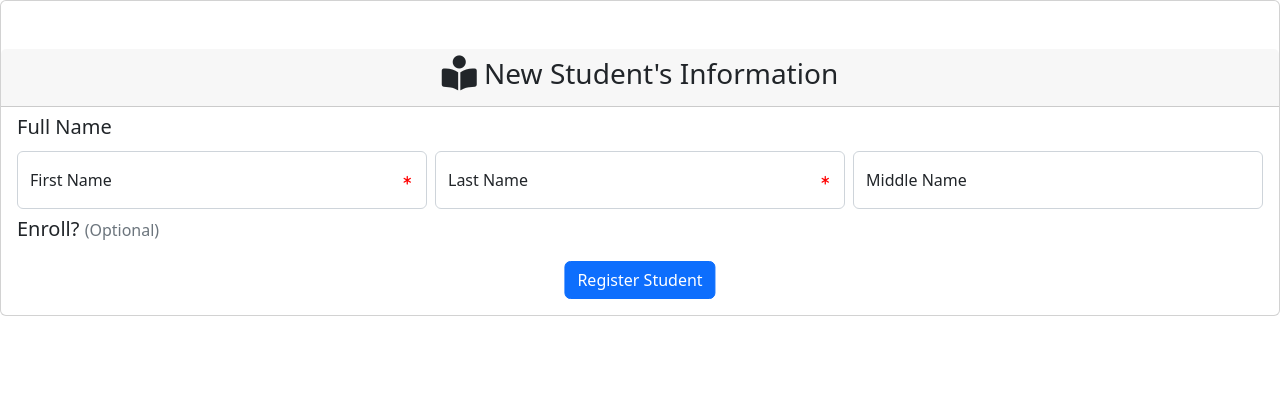
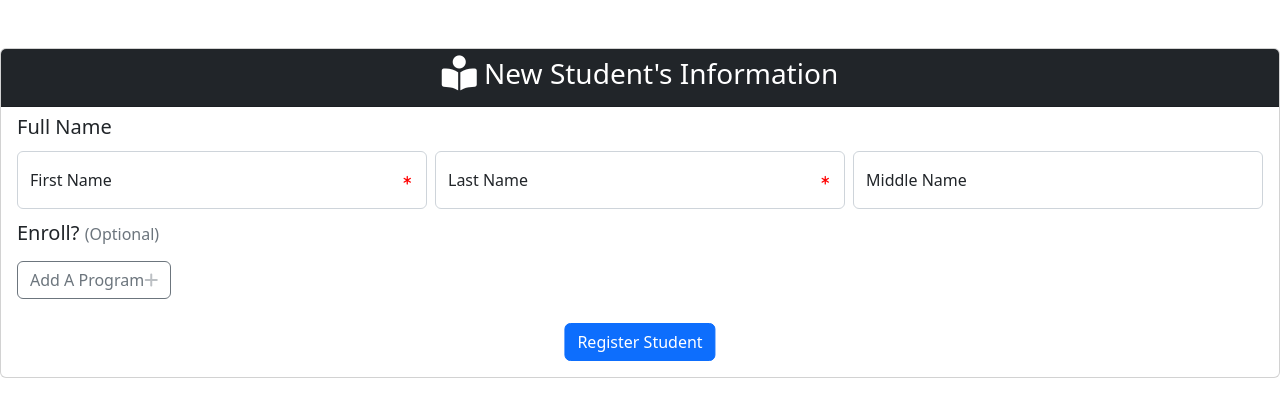
Before and after one commit to dangliseth/cs50_FinalProject, a Flask app: template app/routes/admin/templates/add_student.html in a window 1280 px wide. Shown: the part 68-485 px from the top of the page. Run offline with Flask 3, Linux system fonts and the light colour scheme; the template is opened without the code that fills it, so the values that code supplies are empty; some libraries are stand-ins or nearby versions; some web fonts are replaced.

Commit message:
add student page in-progress.

```diff
--- a/app/routes/admin/admin.py
+++ b/app/routes/admin/admin.py
@@ -137,6 +137,8 @@ def add_program():
     return render_template("home.html")
 
 @bp.route("/students/add", methods=["GET", "POST"])
+@admin_required
 def add_student():
-    all_students = db.query(Students).all()
-    return render_template("add_student.html", students=Students, studentprograms=StudentPrograms, all_students=all_students)
+    programNames = db.query(Programs.name).all()
+    programNames = [program[0] for program in programNames]  # Extract names from tuples
+    return render_template("add_student.html", studentprograms=StudentPrograms, programNames=programNames)
--- a/app/routes/admin/static/script.js
+++ b/app/routes/admin/static/script.js
@@ -61,6 +61,33 @@ $("button#add-subject-btn").on("click", () => {
     container.append(clone);
 });
 
+$("form#add-student").on("click", "button#add-enrollment-btn", function() {
+    const container = $("#enrollment-container");
+    const btn = $(this);
+
+
+
+    const newElement = `<div class="col-md d-flex">
+                        <select class="form-select">
+                            <option value="" selected>Select a Program</option>
+                            {% for prog in programNames %}
+                                <option value="{{ prog }}">{{ prog }}</option>
+                            {% endfor %}
+                        </select>
+                        <button type="button" class="btn btn-sm ms-2" id="delete-enroll-program">
+                            <i class="fa-solid fa-minus"></i>
+                        </button>
+                    </div>`;
+    container.prepend(newElement);
+
+
+    if (container.children().length >= 2) {
+        btn.remove();
+    } else {
+        container.before(btn);
+    };
+});
+
 $("form#add-programForm").on("submit", (event) => {
     console.log("Form submission intercepted!"); // Debug log
     event.preventDefault();
@@ -93,10 +120,3 @@ $("form#add-programForm").on("submit", (event) => {
         }, 3000);
     });
 });
-
-// Use event delegation on the container to handle events for all select elements,
-// including ones that are added dynamically.
-$("#add-programForm").on("change", "select", (event) => {
-    // Find the placeholder option within the specific select that was changed and disable it.
-    $(event.target).find('option[value=""]').prop("disabled", true);
-});
--- a/app/routes/admin/static/styles.css
+++ b/app/routes/admin/static/styles.css
@@ -0,0 +1,7 @@
+button#delete-enroll-program {
+    color: red;
+}
+button#delete-enroll-program:hover {
+    background-color: red;
+    color: white;
+}
--- a/app/routes/admin/templates/add_student.html
+++ b/app/routes/admin/templates/add_student.html
@@ -2,13 +2,15 @@
 
 {% block title %} | Add a Student{% endblock %}
 
+{% block styles %}<link rel="stylesheet" href="{{ url_for('admin.static', filename='styles.css') }}">{% endblock%}
+
 {% block body %}
-    <div class="card card-shadow pt-5">
-        <div class="card-header d-flex align-items-center">
+    <div class="card card-shadow mt-5">
+        <div class="card-header text-bg-dark d-flex align-items-center">
             <h3 class="card-title mx-auto"><i class="fa-solid fa-book-open-reader fa-lg"></i> New Student's Information</h3>
         </div>
         <div class="card-body">
-            <form action="{{ url_for('admin.add_student') }}" method="post" class="g-4 align-items-center">
+            <form action="{{ url_for('admin.add_student') }}" method="post" class="g-4 align-items-center" id="add-student">
                 <div class="row g-2">
                     <h5 class="card-subtitle py-1">
                         Full Name
@@ -38,13 +40,16 @@
                         </div>
                     </div>
                 </div>
-                <div class="row py-2">
-                    <h5 class="card-subtitle py-1">
-                        Enroll? <span class="text-muted fs-6">(Optional)</span>
-                    </h5>
+                <h5 class="card-subtitle py-3">
+                    Enroll? <span class="text-muted fs-6">(Optional)</span>
+                </h5>
+                <button type="button" id="add-enrollment-btn" class="btn btn-outline-secondary">Add A Program<i class="fa-solid fa-plus fa-fade"></i></button>
+                <div class="row py-2" id="enrollment-container">
                 </div>
                 <button type="submit" class="btn btn-primary mt-2 position-relative bottom-0 start-50 translate-middle-x">Register Student</button>
             </form>
         </div>
     </div>
 {% endblock %}
+
+{% block scripts %}<script src="{{ url_for('admin.static', filename='script.js') }}"></script>{% endblock %}
--- a/app/static/script.js
+++ b/app/static/script.js
@@ -56,3 +56,10 @@ $("#logout-btn").hover((event) => {
         $(this).text("door_open").fadeIn(150);
     });
 });
+
+// Use event delegation on the container to handle events for all select elements,
+// including ones that are added dynamically.
+$(document).on("change", "select", (event) => {
+    // Find the placeholder option within the specific select that was changed and disable it.
+    $(event.target).find('option[value=""]').prop("disabled", true);
+});
--- a/app/templates/base.html
+++ b/app/templates/base.html
@@ -23,7 +23,9 @@
         {% endif %}
     {% endwith %}
     {% if current_user.is_authenticated %}
-        <nav class="navbar navbar-expand-sm bg-dark navbar-dark sticky-top">
+        <nav class="navbar navbar-expand-sm
+                    {% if current_user.role != 'admin' %}{% else %}bg-dark navbar-dark{% endif %}
+                    sticky-top">
             <div class="container-sm">
                 <button class="navbar-toggler" type="button" data-bs-toggle="collapse" data-bs-target="#navbarSupportedContent" aria-controls="navbarSupportedContent" aria-expanded="false" aria-label="Toggle navigation">
                     <span class="navbar-toggler-icon"></span>
```
